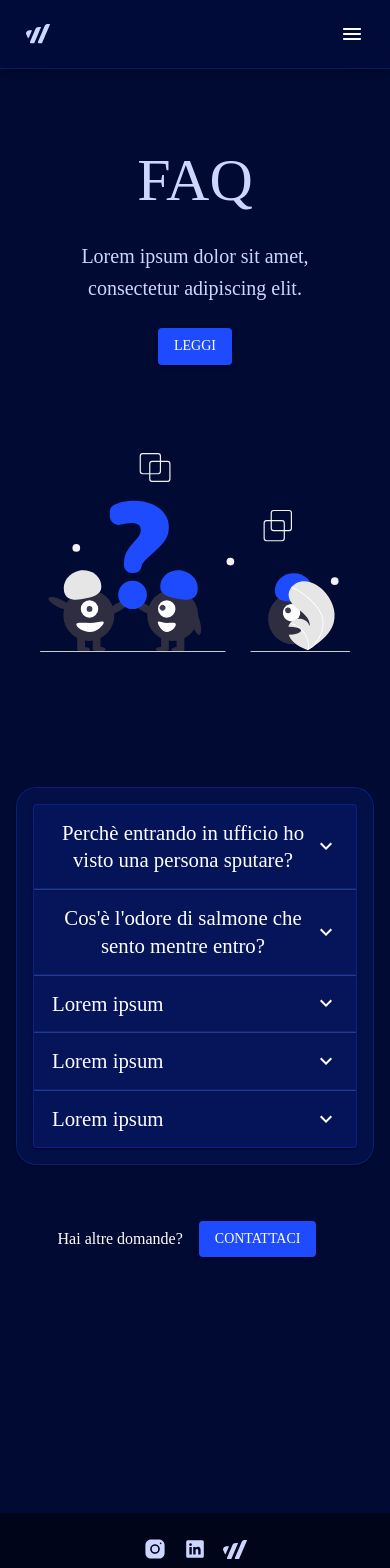
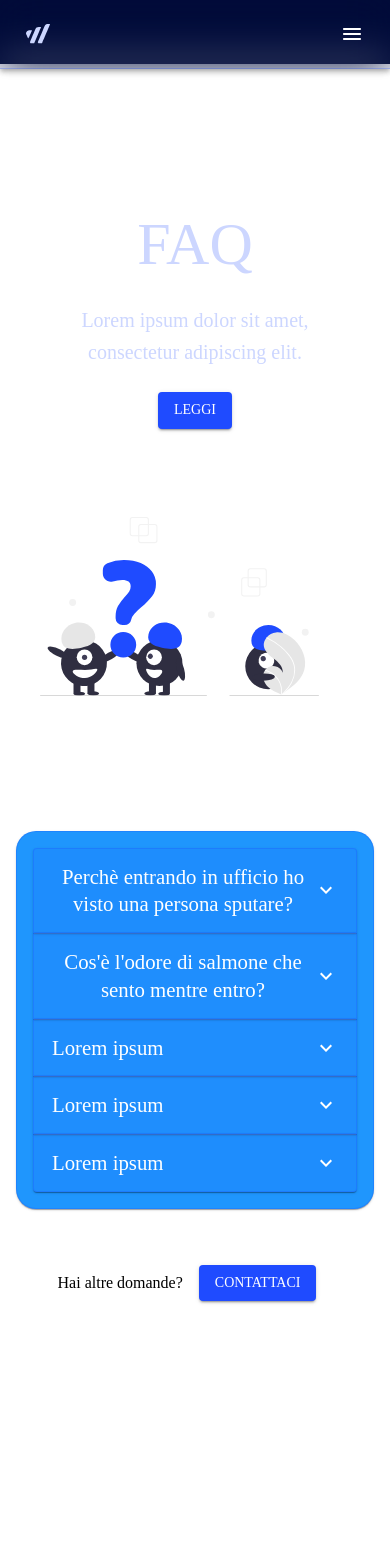
Before and after one commit to webion-hub/webionsite, a React (Create React App) app: page /faq in a window 390 px wide. Shown: the top 1568 px of the page. Built offline with nearby package versions, Linux system fonts and the light colour scheme; a web font is replaced by a local one.

Commit message:
Change FAQ page and fix for mobile

```diff
--- a/src/components/TextAndButton.js
+++ b/src/components/TextAndButton.js
@@ -13,7 +13,7 @@ export default function TextAndButton(props) {
         marginTop: 5,
         marginBottom: 18,
       }}>
-      <Typography>
+      <Typography sx={{color: props.color}} >
         {props.text}
       </Typography>
       <Button variant="contained" sx={{
--- a/src/components/faq/BlockOfQuestions.js
+++ b/src/components/faq/BlockOfQuestions.js
@@ -14,6 +14,7 @@ export default function BlockOfQuestions() {
           borderRadius: 5,
           padding: 2,
           maxWidth: "900px",
+          background: "rgb(31 150 253)", //colore non definitivo
         }}>
           <FaqQuestion question="Perchè entrando in ufficio ho visto una persona sputare?" answer="E' il nostro impiegato calabrese, fa parte della sua cultura"/>
           <FaqQuestion question="Cos'è l'odore di salmone che sento mentre entro?" answer="E' Calabretti che mangia pokè"/>
@@ -22,7 +23,7 @@ export default function BlockOfQuestions() {
           <FaqQuestion question="Lorem ipsum" answer="Lorem ipsum dolor sit amet, consectetur adipiscing elit. Vestibulum a mauris malesuada, egestas lacus at, facilisis dolor. Fusce ullamcorper hendrerit nunc vitae maximus. Quisque eros libero, commodo vitae velit sit amet, iaculis rutrum leo. Vivamus sollicitudin mi mi, vitae lobortis purus eleifend vitae."/>
         </Paper>
       </center>
-      <TextAndButton text="Hai altre domande?" buttonText="Contattaci"/>
+      <TextAndButton text="Hai altre domande?" color="black" buttonText="Contattaci"/>
     </Grid>
   );
 }
--- a/src/pages/Faq.js
+++ b/src/pages/Faq.js
@@ -1,14 +1,19 @@
-import { Button, Grid, Typography } from "@mui/material";
+import { Button, Grid, Stack, Typography } from "@mui/material";
 import BlockOfQuestions from "../components/faq/BlockOfQuestions";
 import { LittleQuestion } from '../components/illustrations/illustrations';
 export default function Faq() {
   return (
-    <>
+    <Stack sx={{
+      backgroundColor: "white",
+    }}>
       <br />
       <br />
       <br />
       <br />
-      <Grid container justifyContent="space-between" alignItems="center" direction="row" xs={12}>
+      <Grid container className="diocca" justifyContent="space-between" alignItems="center" direction="row" xs={12} sx={{
+        maxWidth: "1500px !important",
+        margin: "auto",
+      }}>
         <Grid
           item
           xs={12}
@@ -40,14 +45,13 @@ export default function Faq() {
           }}
         >
           <LittleQuestion
-            svgProps={{
-              height: "300px",
-              width: "10%",
+            boxProps={{
+              width: {xs: "90%", md: "clamp(500px, 100%, 1000px)"},
             }}
           />
         </Grid>
       </Grid>
       <BlockOfQuestions />
-    </>
+    </Stack>
   );
 }
```
